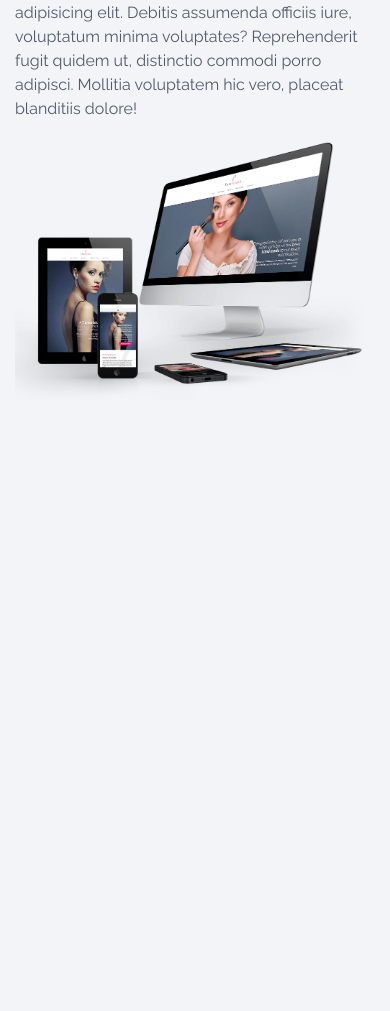
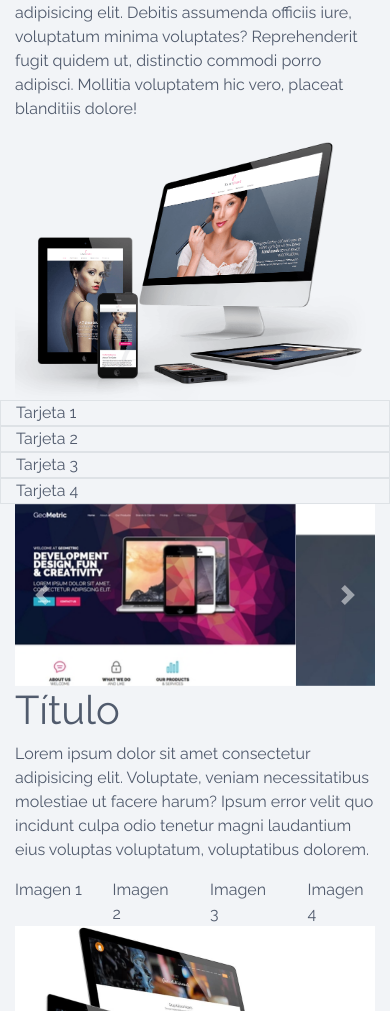
Before and after one commit to heck1407/iconos39, a plain HTML site: page index.html in a window 390 px wide. Shown: the part 89-1100 px from the top of the page. Drawn offline with nearby package versions, Linux system fonts and the light colour scheme.

Commit message:
Actualizando index de bootstrap seccion responsive

```diff
--- a/index.html
+++ b/index.html
@@ -67,56 +67,68 @@
       </div>
     </div>
   </section>
-  <br>
-  <br>
-  <br>
-  <br>
-  <br>
-  <br>
-  <br>
-  <br>
-  <br>
-  <br>
-  <br>
-  <br>
-  <br>
-  <br>
-  <br>
-  <br>
-  <br>
-  <br>
-  <br>
-  <br>
-  <br>
-  <br>
-  <br>
-  <br>
-  <br>
-  <br>
-  <br>
-  <br>
-  <br>
-  <br>
-  <br>
-  <br>
-  <br>
-  <br>
-  <br>
-  <br>
-  <br>
-  <br>
-  <br>
-  <br>
-  <br>
-  <br>
-  <br>
-  <br>
-  <br>
-  <br>
-  <br>
-  <br>
-  <br>
-  <br>
+  <section id="servicios" class="">
+    <div class="container">
+      <article class="row">
+        <div class="border col-12 col-sm-6 col-lg-3">Tarjeta 1</div>
+        <div class="border col-12 col-sm-6 col-lg-3">Tarjeta 2</div>
+        <div class="border col-12 col-sm-6 col-lg-3">Tarjeta 3</div>
+        <div class="border col-12 col-sm-6 col-lg-3">Tarjeta 4</div>
+      </article>
+    </div>
+  </section>
+  <section id="sitios" class="" style="position:sticky">
+    <article class="container">
+      <div id="carouselExampleControls" class="carousel slide m-auto" data-ride="carousel" style="max-width:500px">
+        <div class="carousel-inner">
+          <div class="carousel-item active">
+            <img src="img/work-1.jpeg" class="d-block w-100" alt="Trabajo 1">
+          </div>
+          <div class="carousel-item">
+            <img src="img/work-2.jpeg" class="d-block w-100" alt="Trabajo 2">
+          </div>
+          <div class="carousel-item">
+            <img src="img/work-3.jpeg" class="d-block w-100" alt="Trabajo 3">
+          </div>
+          <div class="carousel-item">
+            <img src="img/work-4.jpeg" class="d-block w-100" alt="Trabajo 4">
+          </div>
+          <div class="carousel-item">
+            <img src="img/work-5.jpeg" class="d-block w-100" alt="Trabajo 5">
+          </div>
+        </div>
+        <a class="carousel-control-prev" href="#carouselExampleControls" role="button" data-slide="prev">
+          <span class="carousel-control-prev-icon" aria-hidden="true"></span>
+          <span class="sr-only">Anterior</span>
+        </a>
+        <a class="carousel-control-next" href="#carouselExampleControls" role="button" data-slide="next">
+          <span class="carousel-control-next-icon" aria-hidden="true"></span>
+          <span class="sr-only">Siguiente</span>
+        </a>
+      </div>
+    </article>
+    <article class="container">
+      <div class="row">
+        <article class="col-12 col-lg-6">
+          <h3>Título</h3>
+          <p>
+            Lorem ipsum dolor sit amet consectetur adipisicing elit. Voluptate, veniam necessitatibus molestiae ut facere harum? Ipsum error velit quo incidunt culpa odio tenetur magni laudantium eius voluptas voluptatum, voluptatibus dolorem.
+          </p>
+          <aside class="row">
+            <div class="col">Imagen 1</div>
+            <div class="col">Imagen 2</div>
+            <div class="col">Imagen 3</div>
+            <div class="col">Imagen 4</div>
+          </aside>
+        </article>
+        <article class="col-12 col-lg-6">
+          <img class="img-fluid" src="img/section-responsive.jpeg" alt="Sitios Responsive">
+        </article>
+      </div>
+    </article>
+  </section>
+
+
 
   <!-- Optional JavaScript -->
   <!-- jQuery first, then Popper.js, then Bootstrap JS -->
```
